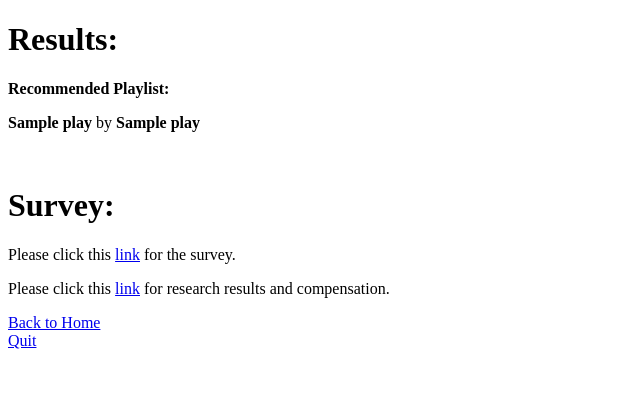
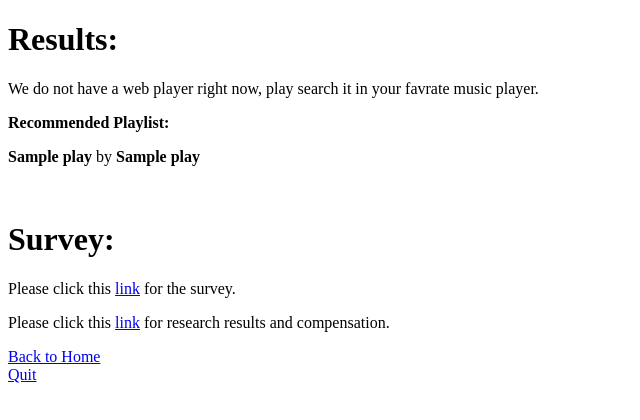
Before and after one commit to liux2/Allegheny-College-CMPSC-COMP-liux2, a Flask app: template music_sug/music_main/templates/survey.html in a window 1280 px wide. Shown: the top 420 px of the page, without its empty margins (0-640 px from the left). Run offline with Flask 2, Linux system fonts and the light colour scheme; the template is opened without the code that fills it: most values are stand-ins (such as "Sample title", 1, 10 or a date in 2020).

Commit message:
added one message

```diff
--- a/music_sug/music_main/templates/survey.html
+++ b/music_sug/music_main/templates/survey.html
@@ -6,6 +6,10 @@
   </head>
   <body>
     <h1>Results:</h1>
+    <p>
+    We do not have a web player right now, play search it in your favrate music
+    player.
+    </p>
     <p><b>Recommended Playlist:</b></p>
     {% for s, a in play_list.items() %}
     <p><b>{{ s }}</b> by <b>{{ a }}</b></p>
```
